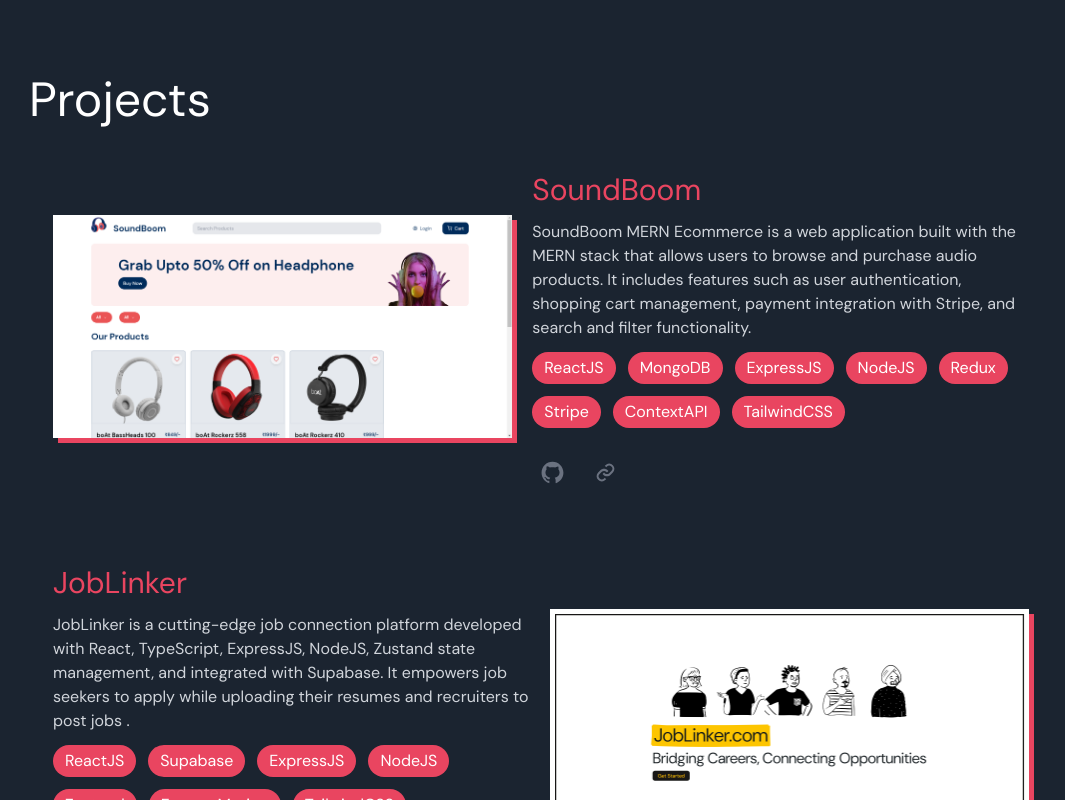
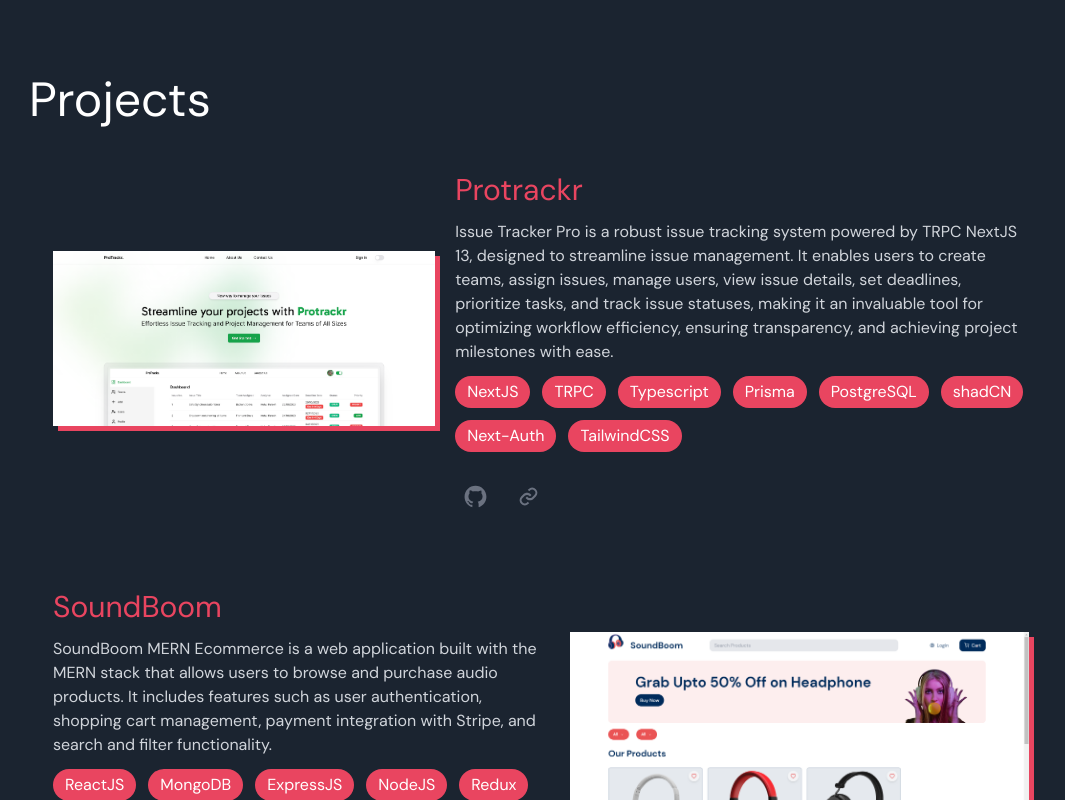
Before and after one commit to Mehulparekh144/my_portfolio, a React (Vite) app in the folder client/: page / in a window 1280 px wide. Shown: the part 1620-2420 px from the top of the page, without its empty margins (99-1164 px from the left). Built offline with nearby package versions, Linux system fonts and the light colour scheme; no server answers.

Commit message:
Added new project Protrackr and updated skills

```diff
--- a/client/src/components/Projects.jsx
+++ b/client/src/components/Projects.jsx
@@ -6,11 +6,21 @@
 import musiclab from '../assets/images/musiclab.png'
 import joblinker from '../assets/images/joblinker.png'
 import soundboom from '../assets/images/soundboom.png'
+import protrackr from '../assets/images/protrackr.png'
 import { motion } from 'framer-motion'
 
 const Projects = () => {
   const { ref, inView } = useInView({ threshold: 0.1 })
   const projects = [
+    {
+      name: 'Protrackr',
+      link: 'https://protrackr-issue-tracker.vercel.app/',
+      desc: 'Issue Tracker Pro is a robust issue tracking system powered by TRPC NextJS 13, designed to streamline issue management. It enables users to create teams, assign issues, manage users, view issue details, set deadlines, prioritize tasks, and track issue statuses, making it an invaluable tool for optimizing workflow efficiency, ensuring transparency, and achieving project milestones with ease.',
+      tech: ['NextJS', 'TRPC', "Typescript", "Prisma", "PostgreSQL", "shadCN", 'Next-Auth', "TailwindCSS"],
+      img: protrackr,
+      git: "https://github.com/Mehulparekh144/Issue-Tracker"
+
+    },
     {
       name: 'SoundBoom',
       link: 'https://soundboom.vercel.app/',
@@ -24,7 +34,7 @@
       name: 'JobLinker',
       link: 'https://joblinker.vercel.app/',
       desc: 'JobLinker is a cutting-edge job connection platform developed with React, TypeScript, ExpressJS, NodeJS, Zustand state management, and integrated with Supabase. It empowers job seekers to apply while uploading their resumes and recruiters to post jobs .',
-      tech: ['ReactJS', 'Supabase', "ExpressJS", "NodeJS", "Zustand", "Framer Motion", "TailwindCSS"],
+      tech: ['ReactJS', 'Typescript', 'Supabase', "ExpressJS", "NodeJS", "Zustand", "Framer Motion", "TailwindCSS"],
       img: joblinker,
       git: "https://github.com/Mehulparekh144/JobLinker"
 
--- a/client/src/components/Skills.jsx
+++ b/client/src/components/Skills.jsx
@@ -1,17 +1,17 @@
 import React from 'react'
-import {motion} from 'framer-motion'
+import { motion } from 'framer-motion'
 import { useInView } from 'react-intersection-observer'
 
 const Skills = () => {
-    const {ref,  inView} = useInView({threshold : 0.1})
+    const { ref, inView } = useInView({ threshold: 0.1 })
     const skills = [
         {
             name: "frontend",
-            values: ["HTML", "CSS", "REACTJS", "JAVASCRIPT", "TAILWINDCSS", "BOOTSTRAP"]
+            values: ["HTML", "NEXTJS", "CSS", "REACTJS", "JAVASCRIPT", "TAILWINDCSS", "BOOTSTRAP"]
         },
         {
             name: "backend",
-            values: ["MONGODB", "EXPRESSJS", "NODEJS", "MYSQL", "DJANGO", "PYTHON"]
+            values: ["MONGODB", "TRPC", "REACT-QUERY", "PRISMA", "EXPRESSJS", "NODEJS", "POSTGRESQL", "DJANGO", "PYTHON"]
         },
         {
             name: "tools",
@@ -25,25 +25,25 @@
     ]
 
     const container = {
-        hidden: { y:10 ,opacity: 0 },
+        hidden: { y: 10, opacity: 0 },
         show: {
-            y : 0,
+            y: 0,
             opacity: 1,
             transition: {
                 staggerChildren: 0.5,
-                duration : 0.5,
-                ease : 'linear'
+                duration: 0.5,
+                ease: 'linear'
             }
         }
     }
 
     const containerItems = {
         hidden: {
-            y : 10 ,
+            y: 10,
             opacity: 0
         },
         show: {
-            y : 0,
+            y: 0,
             opacity: 1
         }
     }
@@ -61,8 +61,8 @@
                 className='flex md:flex-row flex-col justify-between items-center md:items-start gap-16 my-16'>
                 {skills.map((skill, key) => (
                     <motion.div
-                    variants={containerItems}
-                    key={key} className="bg-background border-primary border-2 shadow-primary text-center  px-4 py-2 w-full md:w-1/2 rounded-lg ">
+                        variants={containerItems}
+                        key={key} className="bg-background border-primary border-2 shadow-primary text-center  px-4 py-2 w-full md:w-1/2 rounded-lg ">
                         <h1 className='bg-primary bg-opacity-50 rounded-lg mt-2 mb-5 text-3xl px-2 py-2 capitalize font-bold'>{skill.name}</h1>
                         <div>
                             {skill.values.map((item, key) => (
```
Also changed, not shown: client/src/assets/images/protrackr.png (added).
